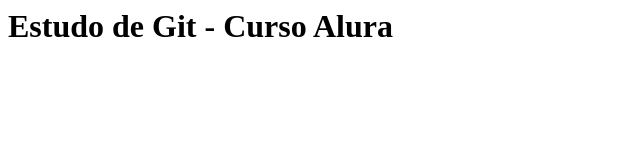
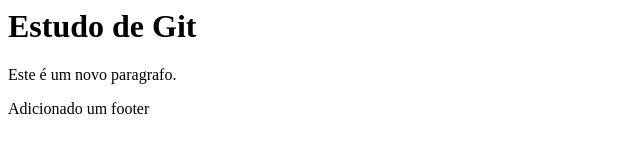
Before and after one commit to Woich/CursoGit, a plain HTML site: page index.html in a window 1280 px wide. Shown: the whole page, without its empty margins (0-640 px from the left). Drawn offline with Linux system fonts and the light colour scheme.

Commit message:
Adicionado o footer

```diff
--- a/index.html
+++ b/index.html
@@ -2,6 +2,10 @@
     <head>
     </head>
     <body>
-        <h1>Estudo de Git - Curso Alura</h1>
+        <h1>Estudo de Git</h1>
+
+        <p>Este é um novo paragrafo.</p>
+
+        <footer>Adicionado um footer</footer>
     </body>
 </html>
```
